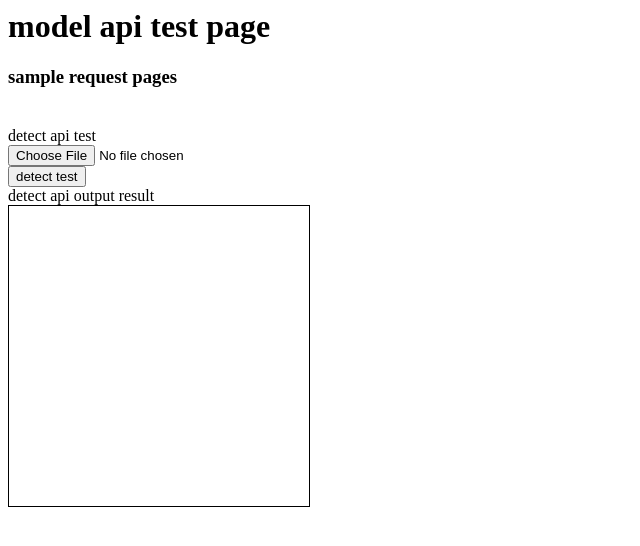
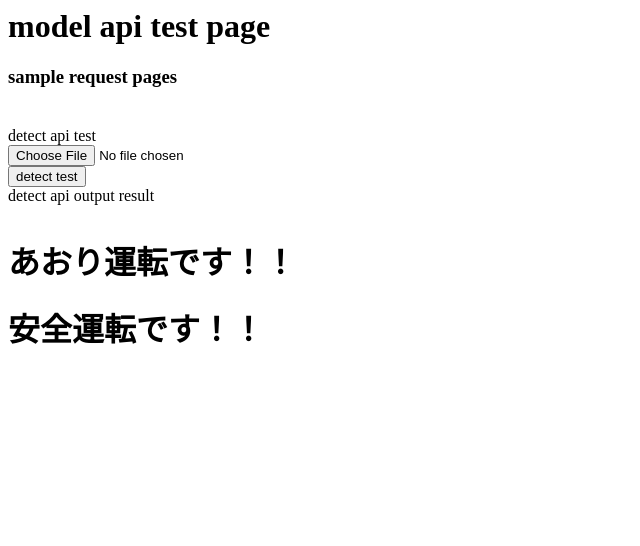
Before and after one commit to wararaki/yahoo-hack-day-2017, a Flask app: page /test2 in a window 1280 px wide. Shown: the top 546 px of the page, without its empty margins (0-640 px from the left). Run offline with Flask 2, Linux system fonts and the light colour scheme; some libraries are stand-ins or nearby versions.

Commit message:
fix test

```diff
--- a/templates/test2.html
+++ b/templates/test2.html
@@ -20,7 +20,15 @@
                         <button id="detect_btn" type="button">detect test</button>
                     </div>
                     <div>detect api output result</div>
-                    <div style="border: solid 1px #000; height: 300px; width: 300px;" id="predict_result"></div>
+                    <!-- <div style="border: solid 1px #000; height: 300px; width: 300px;" id="predict_result"></div> -->
+                    <div style="padding-top: 10px;">
+                        <div id="warning-msg">
+                            <h1>あおり運転です！！</h1>
+                        </div>
+                        <div id="sage-msg">
+                            <h1>安全運転です！！</h1>
+                        </div>
+                    </div>
                 </div>
             </div>
 
@@ -32,6 +40,9 @@
                         // write javascript codes
 
                         $("#detect_btn").on("click", function(){
+                            $("#warning-msg").hide();
+                            $("#safe-msg").hide();
+
                             // analyzing
                             var file = document.querySelector('input[type=file]').files[0];
                             var reader = new FileReader();
@@ -48,7 +59,12 @@
                                         })
                                     }).done(function(response){
                                         console.log('ok');
-                                        $('#predict_result').text(response["predict"]);
+                                        // $('#predict_result').text(response["predict"]);
+                                        if(response["predict"] === "near") {
+                                            $("#warning-msg").show();
+                                        } else {
+                                            $("#safe-msg").show();
+                                        }
                                     });
                                     return;
                                 };
```
